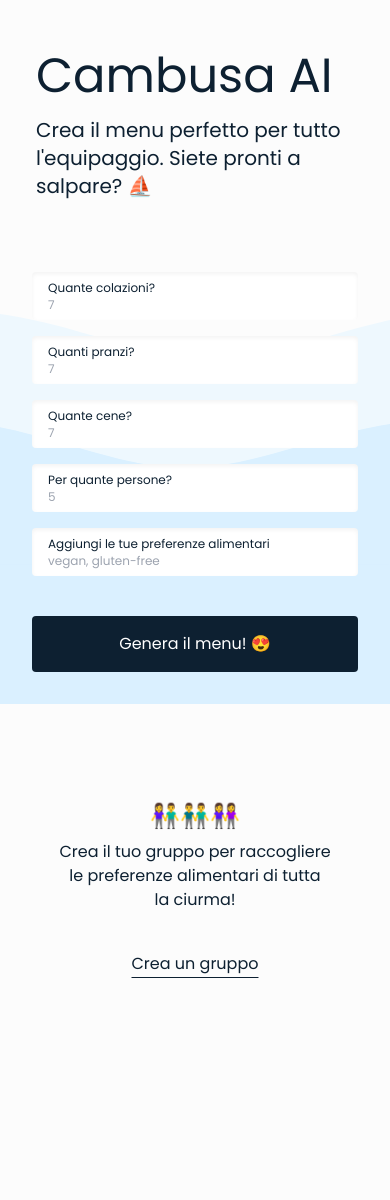
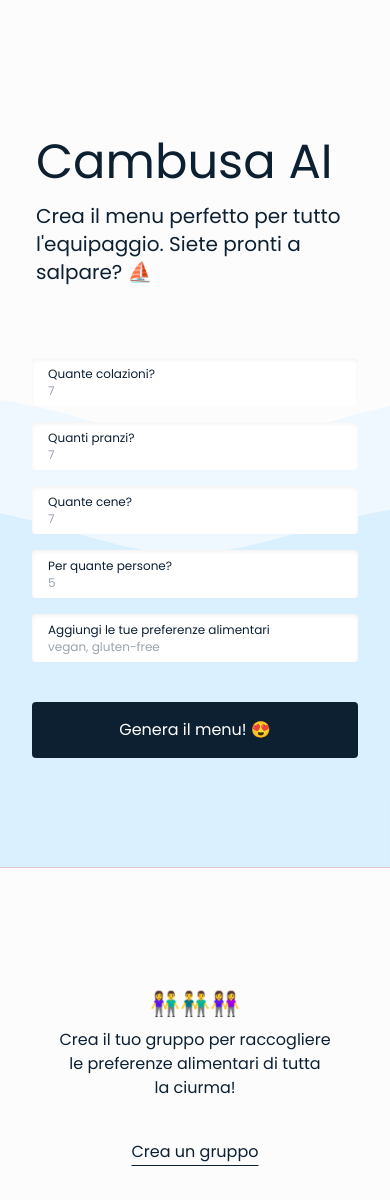
Before and after one commit to artscomi/cambusa, a Next.js app: page / in a window 390 px wide. Shown: the top 1200 px of the page. Before the commit the page ends 1068 px from the top, so only its background shows below. Built offline with nearby package versions, Linux system fonts and the light colour scheme.

Commit message:
feat(): mobile layout hp

```diff
--- a/app/page.tsx
+++ b/app/page.tsx
@@ -14,7 +14,8 @@ export default function Home() {
   return isPending ? (
     <Loading />
   ) : (
-    <div className="relative">
+    <>
+      <div className="h-screen max-sm:flex flex-col justify-center">
         <div className="max-md:p-5 mb-5 md:mb-16">
           <h1 className="text-5xl mb-4">Cambusa AI</h1>
           <p className="text-xl text-left text-pretty">
@@ -24,20 +25,22 @@ export default function Home() {
         </div>
 
         <div className="w-full items-end">
-        <div className="flex flex-col md:flex-row justify-items-center gap-16 items-center  md:rounded">
+          <div className="flex flex-col md:flex-row justify-items-center gap-16 items-center">
             <div className="flex-1 w-full">
               <MainForm startTransition={startTransition} setError={setError} />
             </div>
-          <div className="flex-1 w-full">
+            <div className="flex-1 w-full max-sm:hidden">
               <CreateGroupBox />
             </div>
           </div>
           {/* <MealMenu /> */}
           {/* <AddMenu /> */}
-
-
         </div>
         <ToastError error={error} setError={setError} />
       </div>
+      <div className="sm:hidden pt-20">
+        <CreateGroupBox />
+      </div>
+    </>
   );
 }
--- a/components/MainForm/index.tsx
+++ b/components/MainForm/index.tsx
@@ -117,7 +117,7 @@ export const MainForm = ({
         </form>
 
 
-        <div className="absolute left-0 right-0 top-0 bottom-0 overflow-hidden">
+        <div className="absolute left-0 right-0 top-0 bottom-0 sm:overflow-hidden">
           <LottieAnimation name="waveBig" />
         </div>
       </div>
```
Lines whose indentation alone changed are shown as unchanged.
